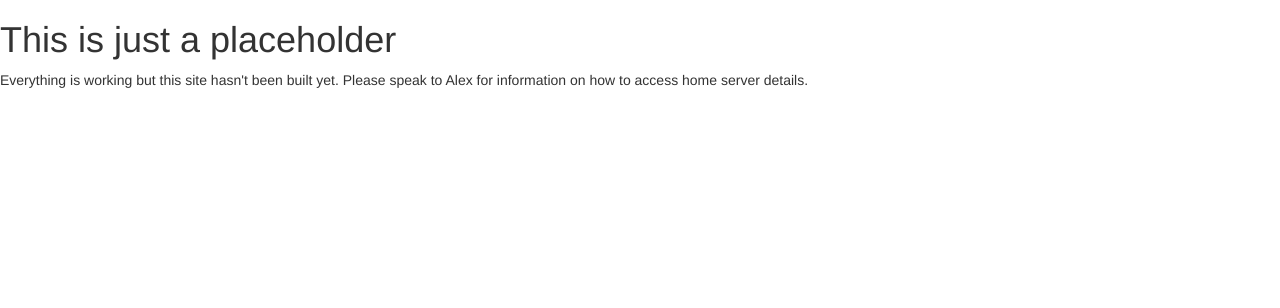
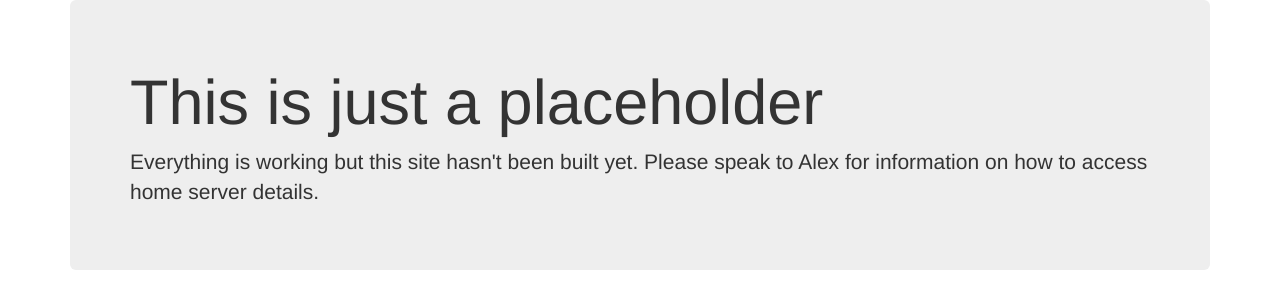
Before and after one commit to alexward1981/homeserv, a plain HTML site: page index.html in a window 1280 px wide. Drawn offline with nearby package versions, Linux system fonts and the light colour scheme.

Commit message:
added a few classes to get bootstrap to show something a little prettier

```diff
--- a/index.html
+++ b/index.html
@@ -12,10 +12,15 @@
   <link rel="stylesheet" href="https://maxcdn.bootstrapcdn.com/bootstrap/3.3.7/css/bootstrap-theme.min.css" integrity="sha384-rHyoN1iRsVXV4nD0JutlnGaslCJuC7uwjduW9SVrLvRYooPp2bWYgmgJQIXwl/Sp" crossorigin="anonymous">
 
   <!-- Latest compiled and minified JavaScript -->
+  <script src="https://code.jquery.com/jquery-3.1.1.min.js" integrity="sha256-hVVnYaiADRTO2PzUGmuLJr8BLUSjGIZsDYGmIJLv2b8=" crossorigin="anonymous"></script>
   <script src="https://maxcdn.bootstrapcdn.com/bootstrap/3.3.7/js/bootstrap.min.js" integrity="sha384-Tc5IQib027qvyjSMfHjOMaLkfuWVxZxUPnCJA7l2mCWNIpG9mGCD8wGNIcPD7Txa" crossorigin="anonymous"></script>
 </head>
 <body>
-  <h1>This is just a placeholder</h1>
-  <p>Everything is working but this site hasn't been built yet. Please speak to Alex for information on how to access home server details.</p>
+  <div class="container theme-showcase" role="main">
+    <div class="jumbotron">
+      <h1>This is just a placeholder</h1>
+      <p>Everything is working but this site hasn't been built yet. Please speak to Alex for information on how to access home server details.</p>
+    </div>
+  </div>
 </body>
 </html>
```
